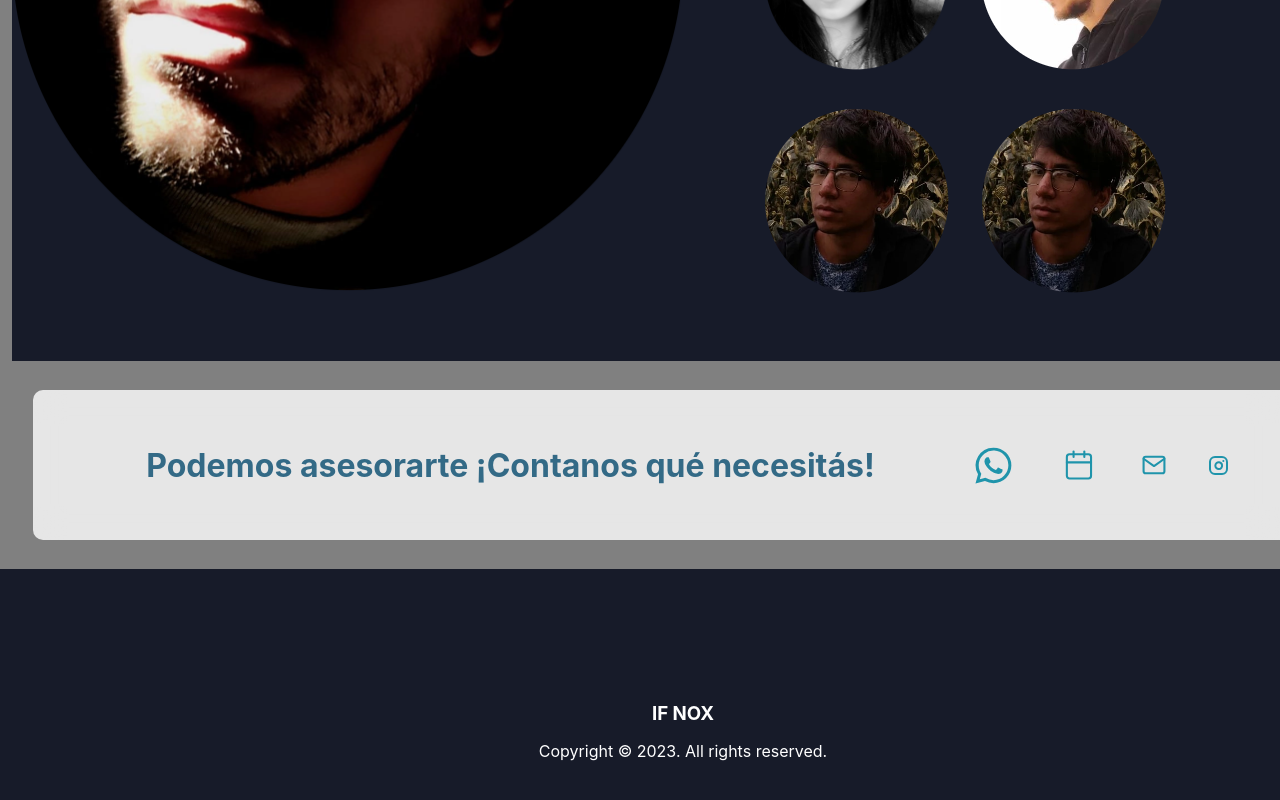
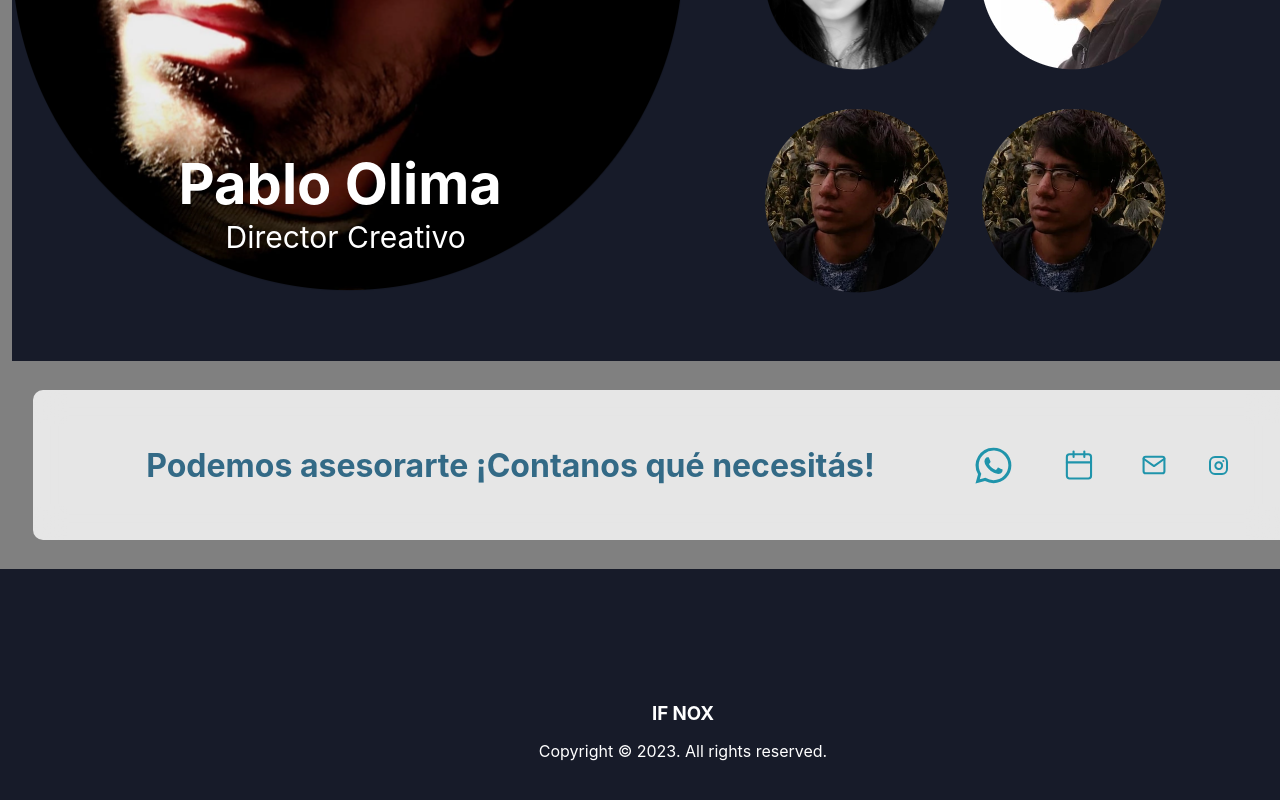
Before and after one commit to ifnoxdesarrollo/if_nox-sitio-v01, a React (Create React App) app in the folder if_nox-sitio-v01/: page / in a window 1280 px wide. Shown: the part 6010-6810 px from the top of the page. Built offline with nearby package versions, Linux system fonts and the light colour scheme.

Commit message:
modificaciones varias Nos_Presentamos

```diff
--- a/if_nox-sitio-v01/src/Componentes/Nos presentamos/Nos_presentamos.css
+++ b/if_nox-sitio-v01/src/Componentes/Nos presentamos/Nos_presentamos.css
@@ -65,3 +65,21 @@
 .nosotros__contenedor__imagenes-chicas__texto__subtitulo {
     width: 478px;
 }
+
+.imagen-texto {
+    position: absolute;
+    z-index: 4;
+    top: 385rem;
+}
+
+.imagen-texto__nombre {
+    color: #FFFFFF;
+    font-size: 56px;
+    margin: 0px 168px 0px 167px;
+}
+
+.imagen-texto__puesto {
+    color: #FFFFFF;
+    font-size: 30px;
+    margin: 1px 214px 52px;
+}
--- a/if_nox-sitio-v01/src/Componentes/Nos presentamos/Nos_presentamos.jsx
+++ b/if_nox-sitio-v01/src/Componentes/Nos presentamos/Nos_presentamos.jsx
@@ -7,6 +7,10 @@ function Nos_presentamos() {
             <div className="nosotros__contenedor">
                 <div className="nosotros__contenedor__imagen-grande">
                     <img className='nosotros__contenedor__imagen-grande__imagen' src="images/Pablo-olima.png" alt="" />
+                    <div className='imagen-texto'>
+                        <h3 className='imagen-texto__nombre'>Pablo Olima</h3>
+                        <p className='imagen-texto__puesto'>Director Creativo</p>
+                    </div>
                 </div>
                 <div className="nosotros__contenedor__imagenes-chicas">
                     <div className="nosotros__contenedor__imagenes-chicas__texto">
```
